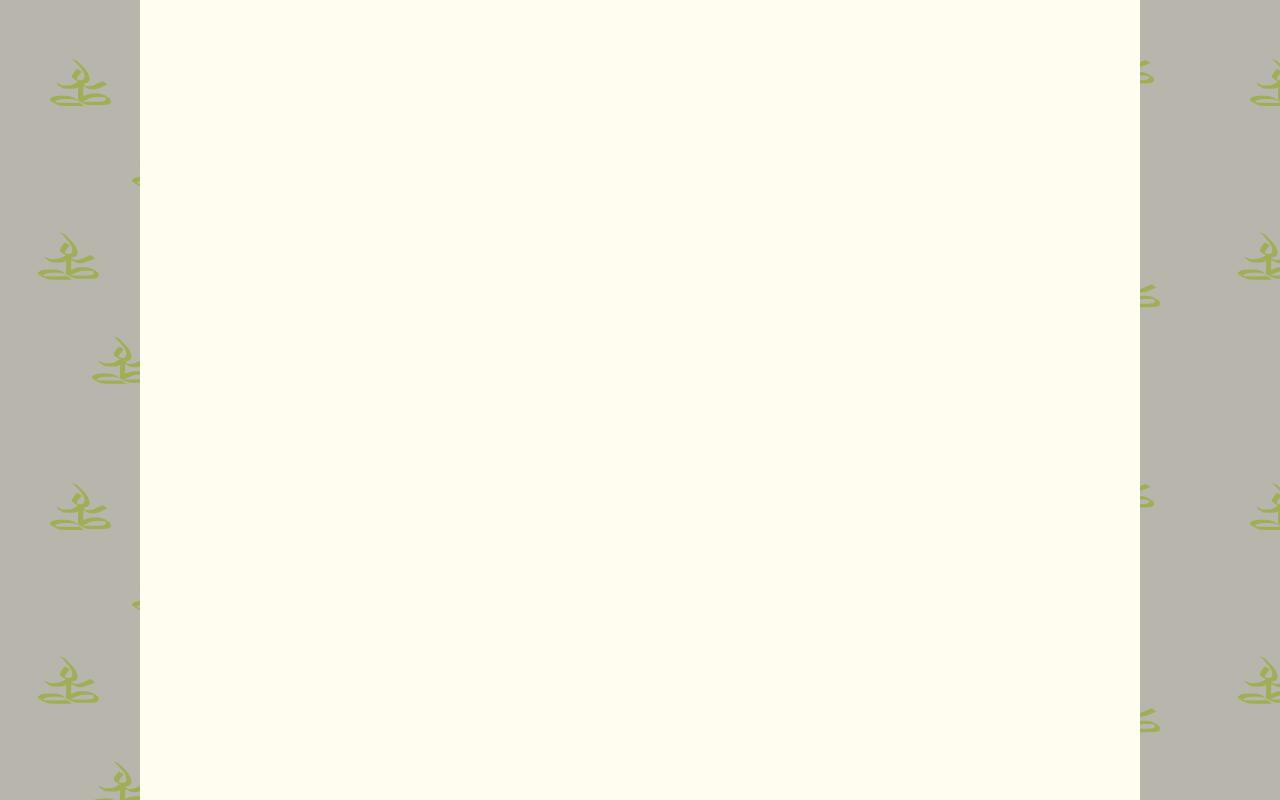
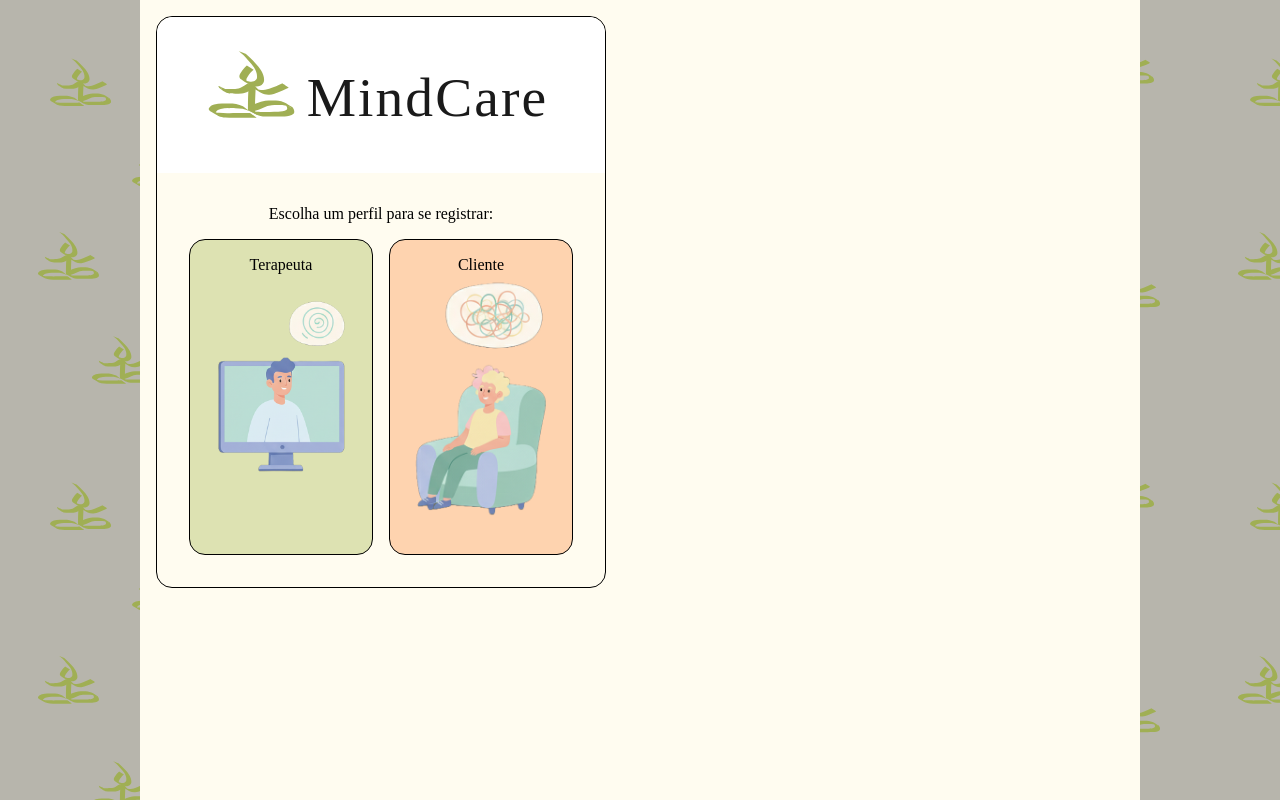
Before and after one commit to LuccaPCS/MindCare, a React (Vite) app: page /choose-profile-signup in a window 1280 px wide. Before the commit this address had no page. Built offline with nearby package versions, Linux system fonts and the light colour scheme.

Commit message:
Login e cadastro 0.8

```diff
--- a/src/App.jsx
+++ b/src/App.jsx
@@ -1,26 +1,13 @@
-import { Routes, Route } from "react-router-dom";
+import { Routes, Route, Navigate } from "react-router-dom";
 import LoginPage from "./pages/login-page.jsx";
+import ChooseProfileSignup from "./pages/choose-profile-signup.jsx";
 import ClientSignupPage from "./pages/client-signup-page.jsx";
 import ProSignupPage from "./pages/pro-signup-page.jsx";
 import DashboardPage from "./pages/dashboard-page.jsx";
 import ProfilePage from "./pages/profile-page.jsx";
-import Navbar from "./features/Navbar/navbar.jsx";
 
-export function Home() {
-  return (
-    <>
-      <Navbar
-        visibleLinks={[
-          "Home",
-          "Login",
-          "Client Signup",
-          "Pro Signup",
-          "Dashboard",
-          "Profile",
-        ]}
-      />
-    </>
-  );
+function isLoggedIn() {
+  return true;
 }
 
 export default function App() {
@@ -28,11 +15,33 @@
     <>
       <div className="app-container">
         <Routes>
-          <Route path="/" element={<Home />} />
+          <Route
+            path="/"
+            element={
+              isLoggedIn() ? (
+                <Navigate to="/dashboard" replace />
+              ) : (
+                <Navigate to="/login" replace />
+              )
+            }
+          />
           <Route path="/login" element={<LoginPage />} />
+          <Route
+            path="/choose-profile-signup"
+            element={<ChooseProfileSignup />}
+          />
           <Route path="/client-signup" element={<ClientSignupPage />} />
           <Route path="/pro-signup" element={<ProSignupPage />} />
-          <Route path="/dashboard" element={<DashboardPage />} />
+          <Route
+            path="/dashboard"
+            element={
+              isLoggedIn() ? (
+                <DashboardPage />
+              ) : (
+                <Navigate to="/login" replace />
+              )
+            }
+          />
           <Route path="/profile" element={<ProfilePage />} />
         </Routes>
       </div>
--- a/src/features/CentralBox/centralbox.jsx
+++ b/src/features/CentralBox/centralbox.jsx
@@ -1,5 +1,5 @@
 import styles from "./centralbox.module.css";
-import logo from "../../assets/logo-name-1.svg";
+import logo from "../../assets/logo-name-2.svg";
 
 export default function CentralBox({ children }) {
   return (
--- a/src/features/CentralBox/centralbox.module.css
+++ b/src/features/CentralBox/centralbox.module.css
@@ -12,7 +12,7 @@
   justify-content: center;
   border-radius: 1rem 1rem 0 0;
   background-color: white;
-  padding: 2rem;
+  padding: 1rem;
 }
 
 .boxcontent {
@@ -28,3 +28,46 @@
 .boxheader img {
   max-width: 400px;
 }
+
+.pickerContainer {
+  display: flex;
+  flex-direction: row;
+  gap: 1rem;
+  justify-content: center;
+}
+
+.pickOne {
+  border: 1px solid;
+  background-color: var(--light-green);
+  border-radius: 1rem;
+  padding: 1rem;
+  display: flex;
+  gap: 1rem;
+  flex-direction: column;
+  align-items: center;
+  cursor: pointer;
+}
+
+.pickOne:hover {
+  filter: brightness(0.8);
+}
+
+.pickTwo {
+  border: 1px solid;
+  background-color: var(--light-salmon);
+  border-radius: 1rem;
+  padding: 1rem;
+  display: flex;
+  flex-direction: column;
+  align-items: center;
+  cursor: pointer;
+}
+
+.pickTwo:hover {
+  filter: brightness(0.8);
+}
+
+img {
+  max-width: 150px;
+  margin-bottom: 1rem;
+}
--- a/src/features/Navbar/navbar.jsx
+++ b/src/features/Navbar/navbar.jsx
@@ -5,6 +5,7 @@
   const NAV_LINKS = [
     { name: "Home", path: "/" },
     { name: "Login", path: "/login" },
+    { name: "Choose Profile Signup", path: "/choose-profile-signup" },
     { name: "Client Signup", path: "/client-signup" },
     { name: "Pro Signup", path: "/pro-signup" },
     { name: "Dashboard", path: "/dashboard" },
--- /dev/null
+++ b/src/pages/choose-profile-signup.jsx
@@ -0,0 +1,32 @@
+import CentralBox from "../features/CentralBox/centralbox";
+import styles from "../features/CentralBox/centralbox.module.css";
+import therapist from "../assets/therapist.png";
+import client from "../assets/client.png";
+import { Link } from "react-router-dom";
+
+export default function ChooseProfileSignup() {
+  return (
+    <CentralBox>
+      <div
+        style={{
+          display: "flex",
+          flexDirection: "column",
+          gap: "1rem",
+          alignItems: "center",
+        }}
+      >
+        <p>Escolha um perfil para se registrar:</p>
+        <div className={styles.pickerContainer}>
+          <Link to="/pro-signup" className={styles.pickOne}>
+            <p>Terapeuta</p>
+            <img src={therapist} alt="Terapeuta" />
+          </Link>
+          <Link to="/client-signup" className={styles.pickTwo}>
+            <p>Cliente</p>
+            <img src={client} alt="Cliente" />
+          </Link>
+        </div>
+      </div>
+    </CentralBox>
+  );
+}
--- a/src/pages/client-signup-page.jsx
+++ b/src/pages/client-signup-page.jsx
@@ -20,17 +20,6 @@
 
   return (
     <>
-      <Navbar
-        visibleLinks={[
-          "Home",
-          "Login",
-          "Client Signup",
-          "Pro Signup",
-          "Dashboard",
-          "Profile",
-        ]}
-      />
-
       <h2>Cadastro de Cliente</h2>
       <div className={styles.formContainer}>
         <CommonFieldsForm formData={formData} handleChange={handleChange} />
--- a/src/pages/dashboard-page.jsx
+++ b/src/pages/dashboard-page.jsx
@@ -1,6 +1,9 @@
+import Navbar from "../features/Navbar/navbar.jsx";
+
 export default function DashboardPage() {
   return (
     <>
+      <Navbar visibleLinks={["Login", "Profile"]} />
       <h2>Dashboard</h2>
     </>
   );
--- a/src/pages/login-page.jsx
+++ b/src/pages/login-page.jsx
@@ -3,7 +3,7 @@
 import CentralBox from "../features/CentralBox/centralbox";
 
 export default function LoginPage() {
-  const [inputEmail, setInputEmail] = useState("usuarioteste@gmail.com");
+  const [inputEmail, setInputEmail] = useState("usuarioteste");
   const [inputPassword, setInputPassword] = useState("123456");
   const [isLoading, setLoading] = useState(false);
   const [error, setError] = useState(null);
@@ -18,6 +18,7 @@
   };
 
   async function handleLogin() {
+    console.log("Tentando logar com: ", inputEmail, inputPassword);
     setLoading(true);
     setError(null);
     try {
@@ -46,7 +47,7 @@
   return (
     <div
       style={{
-        height: "100%",
+        height: "90vh",
         display: "flex",
         alignItems: "center",
         justifyContent: "center",
@@ -75,7 +76,13 @@
           {error && <div style={{ color: "red" }}>{error}</div>}
 
           <p>
-            Ainda não registrado? <Link to="/signup">Registrar</Link>
+            Ainda não registrado?{" "}
+            <Link
+              to="/choose-profile-signup"
+              style={{ color: "rgb(32, 94, 166)", fontWeight: 500 }}
+            >
+              Registrar
+            </Link>
           </p>
         </div>
       </CentralBox>
--- a/src/pages/pro-signup-page.jsx
+++ b/src/pages/pro-signup-page.jsx
@@ -22,16 +22,6 @@
 
   return (
     <>
-      <Navbar
-        visibleLinks={[
-          "Home",
-          "Login",
-          "Client Signup",
-          "Pro Signup",
-          "Dashboard",
-          "Profile",
-        ]}
-      />
       <h2>Cadastro de Profissional</h2>
       <div className={styles.formContainer}>
         <CommonFieldsForm formData={formData} handleChange={handleChange} />
--- a/src/pages/profile-page.jsx
+++ b/src/pages/profile-page.jsx
@@ -1,6 +1,9 @@
+import Navbar from "../features/Navbar/navbar.jsx";
+
 export default function ProfilePage() {
   return (
     <>
+      <Navbar visibleLinks={["Login", "Dashboard"]} />
       <h2>Profile</h2>
     </>
   );
--- a/src/style-global.css
+++ b/src/style-global.css
@@ -44,12 +44,20 @@
   max-width: 100%;
   height: auto;
 }
+
+a {
+  color: inherit;
+  text-decoration: none;
+}
 /* CSS RESET - END*/
 #root {
   --background-white: rgb(255, 252, 240);
   --background-offwhite: rgb(242, 240, 229);
   --background-grey: rgb(183, 181, 172);
   --main-green: rgb(160, 175, 84);
+  --light-green: rgb(221, 226, 178);
+  --main-salmon: rgb(249, 174, 119);
+  --light-salmon: rgb(254, 211, 175);
 
   background-color: var(--background-grey);
   background-image: url("./assets/logo-mash.svg");
```
Also changed, not shown: src/assets/client.png (added), src/assets/therapist.png (added).
